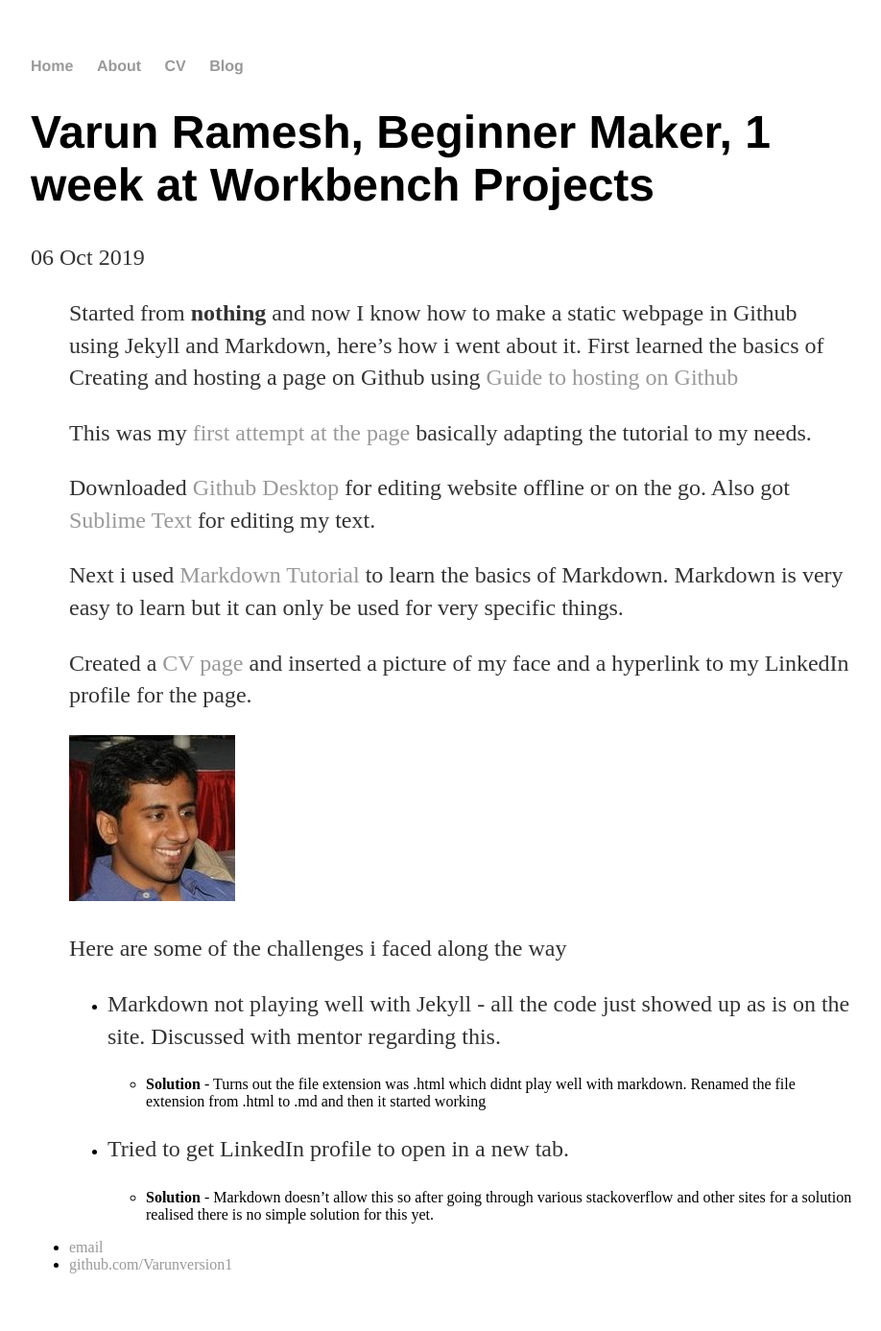
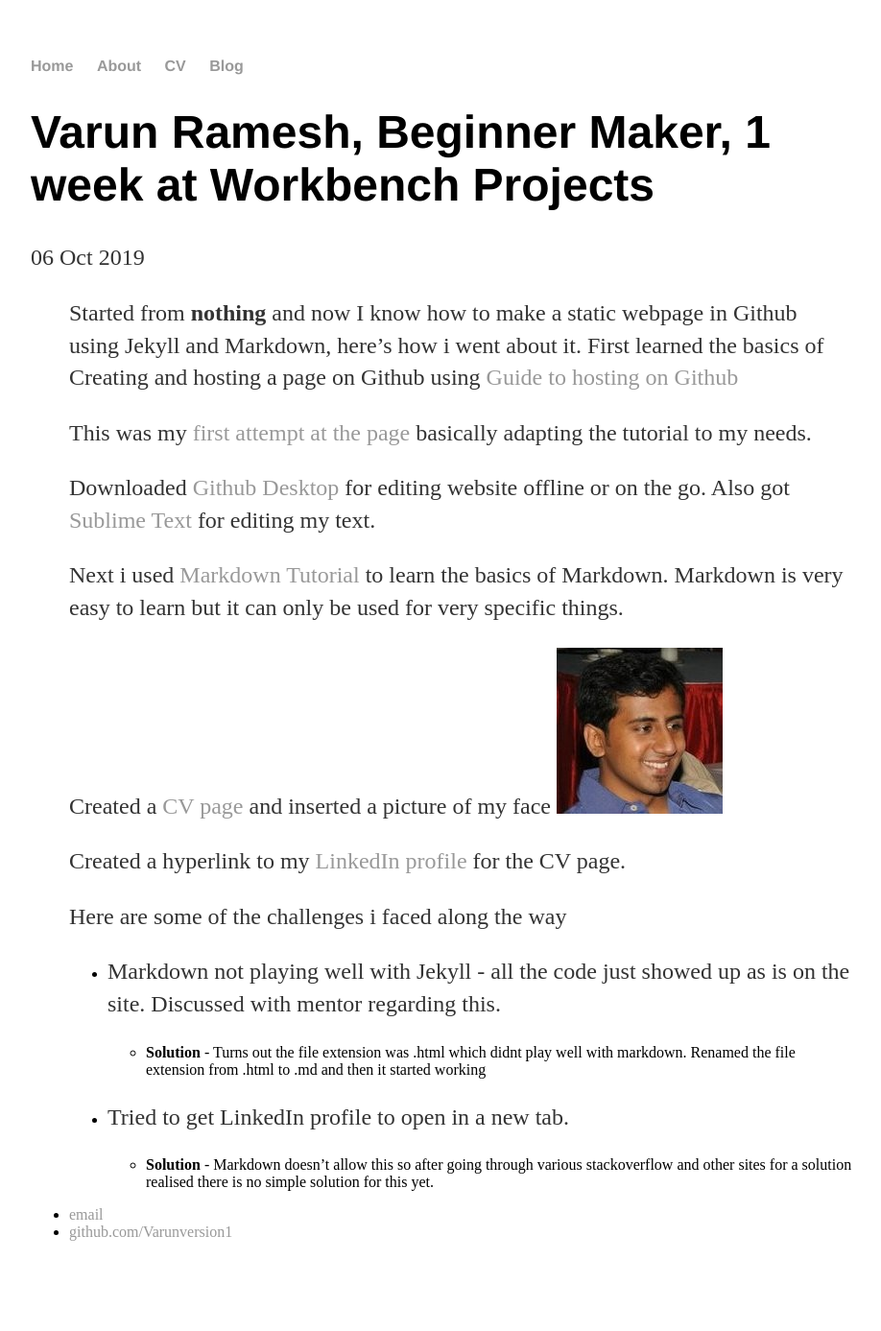
Before and after one commit to Varunversion1/Varunversion1.github.io, a Jekyll site: the page built from _posts/2019-10-06-varun-first-week.md, in a window 1280 px wide. Shown: the whole page at 96% size, without its empty margins (160-1078 px from the left). Built offline with Jekyll 4.4.1, drawn with Linux system fonts in a browser that asks for light colours; after the commit the page ends 1353 px from its top, so only the background shows below that.

Commit message:
Update 2019-10-06-varun-first-week.md

```diff
--- a/_posts/2019-10-06-varun-first-week.md
+++ b/_posts/2019-10-06-varun-first-week.md
@@ -13,9 +13,10 @@ date: 2019-10-06
 >
 > Next i used [Markdown Tutorial](https://www.markdowntutorial.com/) to learn the basics of Markdown. Markdown is very easy to learn but it can only be used for very specific things.
 >
-> Created a [CV page](https://varunversion1.github.io/cv/) and inserted a picture of my face and a hyperlink to my LinkedIn profile for the page.
+> Created a [CV page](https://varunversion1.github.io/cv/) and inserted a picture of my face
+>![](/Images/Week01/Face.jpg)
 >
->![](/Images/Week01/Face.jpg)
+>Created a hyperlink to my [LinkedIn profile](https://www.linkedin.com/in/varun-ramesh-4a278059/) for the CV page.
 >
 > Here are some of the challenges i faced along the way
 >
```
